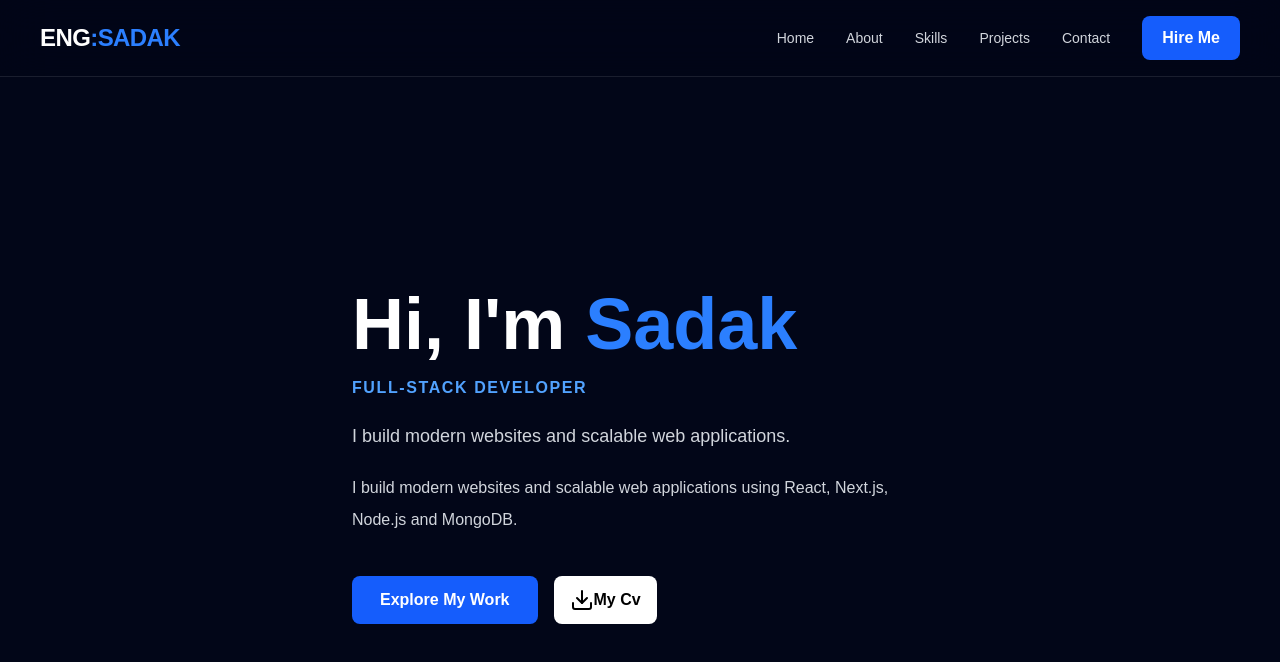
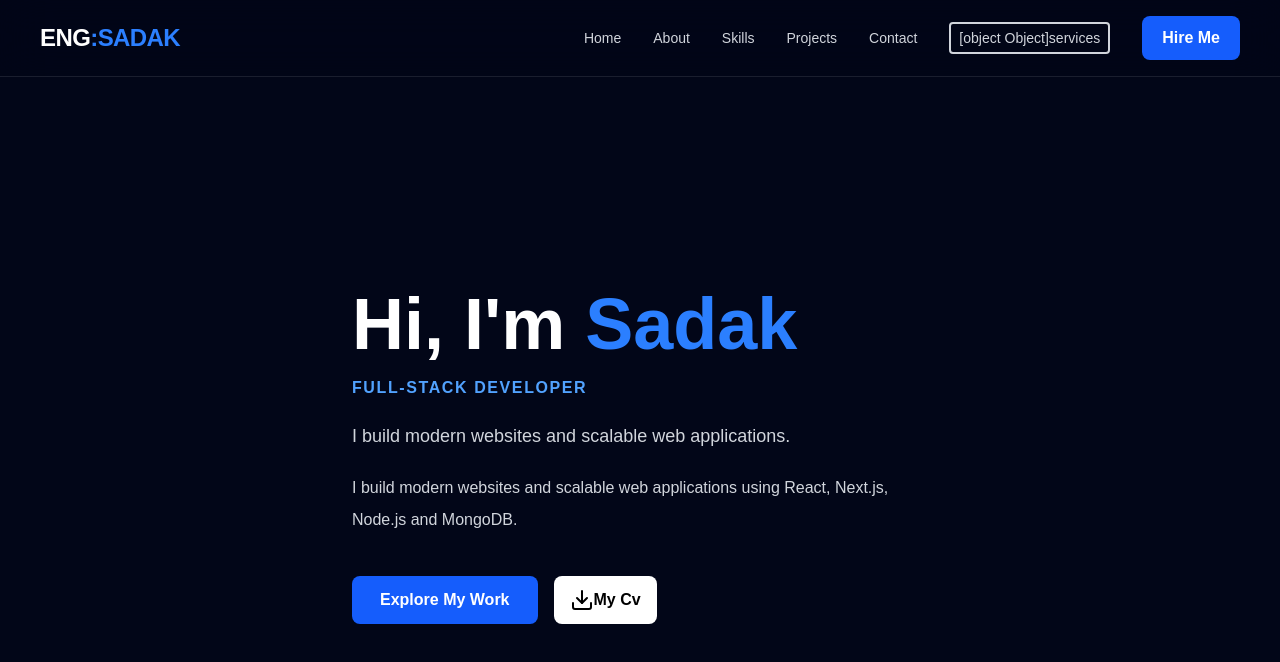
Before and after one commit to sadaqhassan/portfollio, a Next.js app: page / in a window 1280 px wide. Shown: the top 662 px of the page. Built offline with nearby package versions, Linux system fonts and the light colour scheme.

Commit message:
services

```diff
--- a/Components/Home/Nav.tsx
+++ b/Components/Home/Nav.tsx
@@ -3,13 +3,16 @@
 
 import { useState } from "react";
 import Link from "next/link";
+import { StarsIcon } from "lucide-react";
 
 const navLinks = [
   { name: "Home", href: "/" },
-  { name: "About", href: "about" },
-  { name: "Skills", href: "skills" },
-  { name: "Projects", href: "projects" },
-  { name: "Contact", href: "contact" },
+  { name: "About", href: "/about" },
+  { name: "Skills", href: "/skills" },
+  { name: "Projects", href: "/projects" },
+  { name: "Contact", href: "/contact" },
+  { name: "services", href: "/services" },
+
 ];
 
 export default function Navbar() {
@@ -35,9 +38,9 @@ export default function Navbar() {
             <Link
               key={link.name}
               href={link.href}
-              className="text-sm font-medium text-gray-300 transition hover:text-blue-400"
+              className={`text-sm font-medium text-gray-300 transition hover:text-blue-400 ${link.name === "services" && "border-2 px-2 py-1 rounded"}`}
             >
-              {link.name}
+              {`${link.name === "services" ? <StarsIcon/> + link.name : link.name}`}
             </Link>
           ))}
 
```
